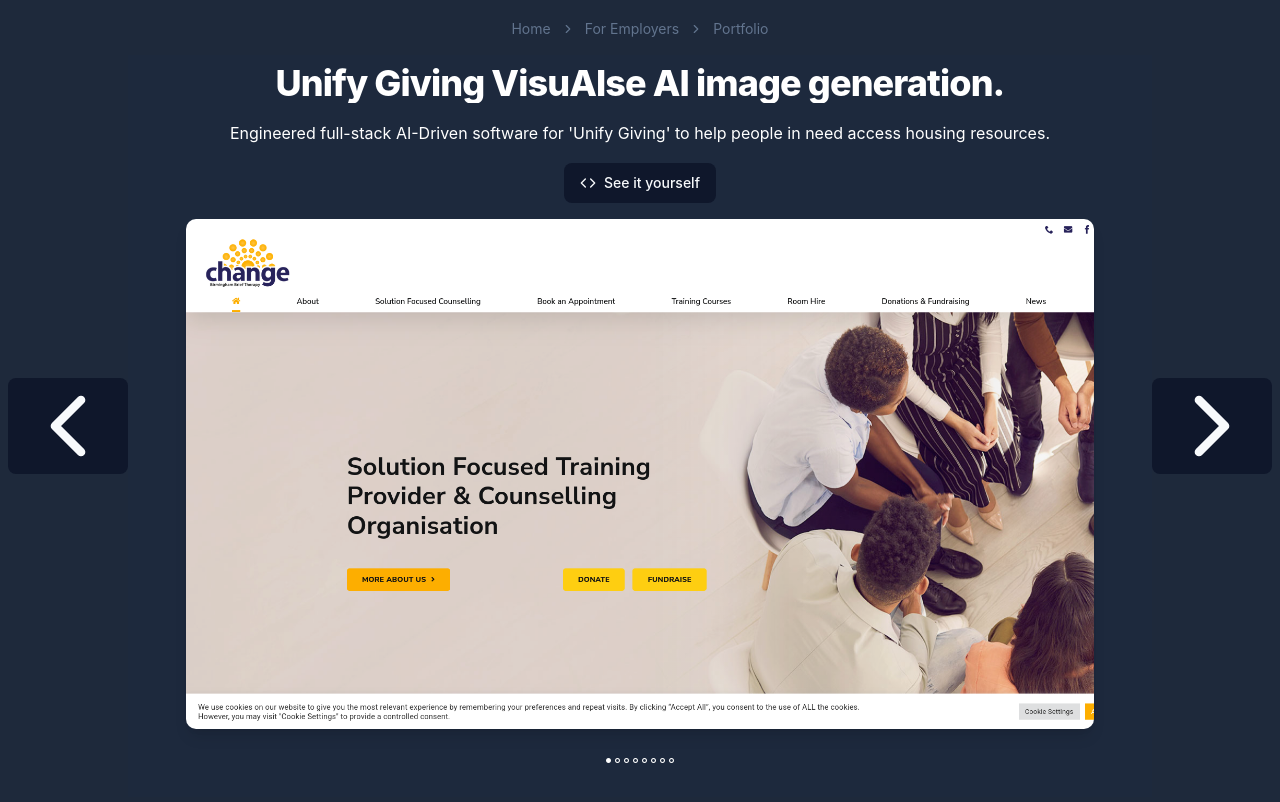
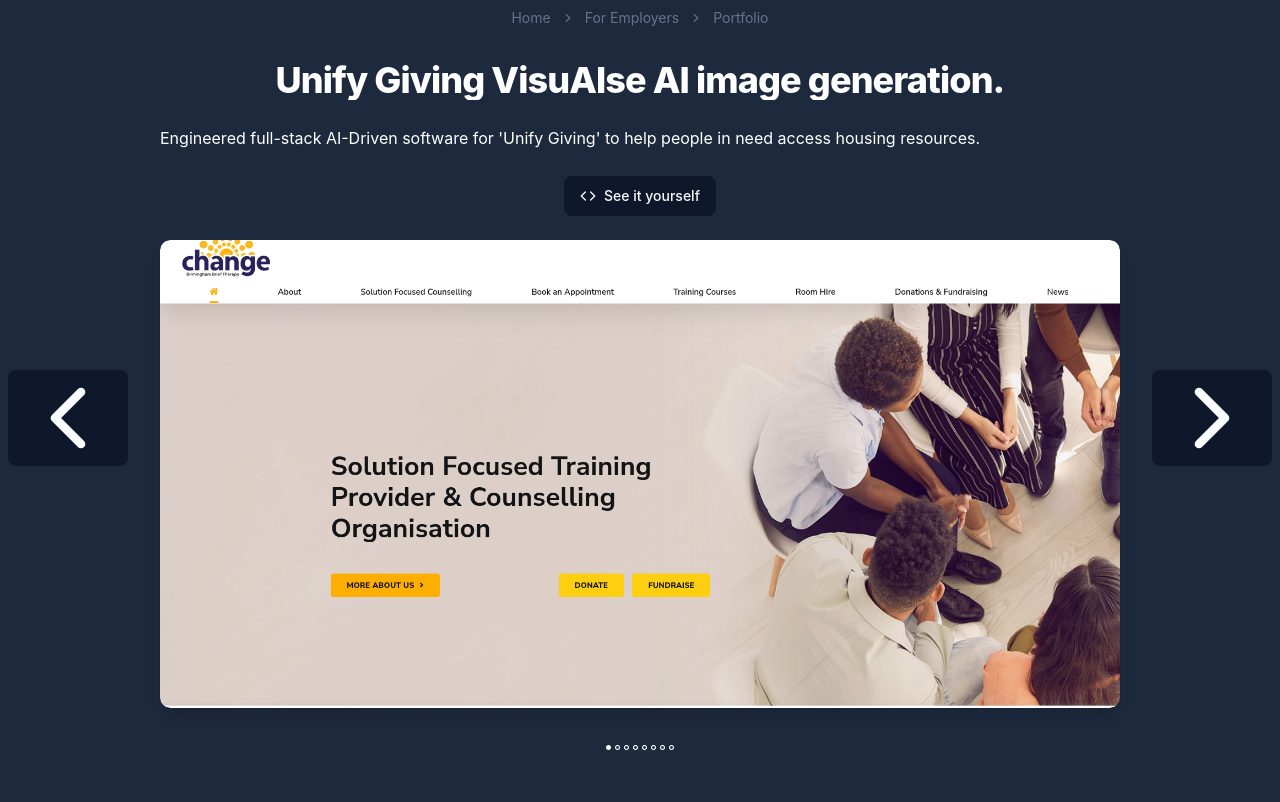
Before and after one commit to K0Stek122/k0stek122.github.io, a React (Vite) app: page /employers/portfolio in a window 1280 px wide. Shown: the top 802 px of the page. Built offline with nearby package versions, Linux system fonts and the light colour scheme.

Commit message:
Finally fixed portfolio page layout
Signed-off-by: K0Stek122 <kamilianos3@gmail.com>

```diff
--- a/src/components/ui/project-card.tsx
+++ b/src/components/ui/project-card.tsx
@@ -29,19 +29,19 @@ export const ProjectCard: React.FC<ProjectCardProps> = ({
     };
 
     const buttonStyle = "transition-transform duration-200 hover:scale-110 mb-4 mt-0 hover:cursor-pointer animate-fadeInUp";
-    const divStyle = "w-90/100 flex bg-slate-800 flex-col justify-center items-center p-2 h-full"
+    const divStyle = "flex-1 h-full min-w-0 flex bg-slate-800 flex-col items-center p-4 gap-2"
 
     return (
         <div
             className={`${divStyle} ${className}`}
         >
-            <H1 className="line-clamp-1 animate-fadeInUp">{projectTitle}</H1>
-            <P className="line-clamp-1 animate-fadeInUp">{projectDescription}</P>
+            <H1 className="line-clamp-1 animate-fadeInUp w-full">{projectTitle}</H1>
+            <P className="line-clamp-1 animate-fadeInUp w-full">{projectDescription}</P>
             <Button className={buttonStyle} size="lg" onClick={() => handleExternalLink(link)}>
                 <CodeIcon data-icon="inline-start" aria-hidden={false} />
                 See it yourself
             </Button>
-            <div className="w-90/100 max-w-90/100 aspect-[16/9] h-auto rounded-lg shadow-lg max-h-90/100 animate-fadeInUp">
+            <div className="w-full flex-1 min-h-0 rounded-lg shadow-lg animate-fadeInUp overflow-hidden">
                 <img src={image} className="rounded-lg h-full w-full object-cover"></img>
             </div>
             <P>
--- a/src/index.css
+++ b/src/index.css
@@ -123,6 +123,7 @@
   body, html {
       background-color: rgb(30, 41, 59);
     font-family: "Inter", "system-ui", "sans-serif";
+    overflow: hidden;
   }
 }
 
--- a/src/pages/employers.tsx
+++ b/src/pages/employers.tsx
@@ -29,7 +29,7 @@ const EmployersPage: React.FC<EmployersPageProps> = () => {
     };
 
     return (
-        <div className="flex flex-col items-center min-h-screen w-full bg-slate-800 gap-6 justify-center m-2 px-4">
+        <div className="flex flex-col overflow-x-hidden items-center min-h-screen w-full bg-slate-800 gap-6 justify-center m-2 px-4">
             <Breadcrumb className="animate-fadeInUp hover:text-white">
                 <BreadcrumbList>
                     <BreadcrumbItem>
@@ -124,7 +124,7 @@ const EmployersPage: React.FC<EmployersPageProps> = () => {
 
                 <H1>Full-Time & Part-Time Work</H1>
                 <P className="mr-4">
-                    I am seeking work in Software/Hardware Engineering & IT Support Engineering.
+                    I am seeking work in Software Engineering & IT Engineering.
                 </P>
                 <P>
                     I enjoy working in fast-paced environments where problem-solving and critical thinking are key.
--- a/src/pages/index.tsx
+++ b/src/pages/index.tsx
@@ -24,7 +24,7 @@ const IndexPage: React.FC<IndexPageProps> = () => {
     };
 
     return (
-        <div className="flex flex-col justify-center items-center h-screen bg-slat-800 m-2">
+        <div className="flex flex-col overflow-hidden justify-center items-center h-screen bg-slat-800 m-2">
             <Breadcrumb className="animate-fadeInUp hover:text-white pb-4 m-2">
                 <BreadcrumbList>
                     <BreadcrumbItem>
--- a/src/pages/portfolio.tsx
+++ b/src/pages/portfolio.tsx
@@ -87,7 +87,7 @@ export default function PortfolioPage() {
     const project = projects[currentProjectPointer];
 
     return (
-        <div className="flex flex-col justify-center items-center min-h-screen m-2">
+        <div className="flex flex-col items-center h-screen p-2">
             <Breadcrumb className="animate-fadeInUp hover:text-white pb-4">
                 <BreadcrumbList>
                     <BreadcrumbItem>
@@ -104,12 +104,10 @@ export default function PortfolioPage() {
                 </BreadcrumbList>
             </Breadcrumb>
 
-            <div className="flex flex-row justify-center items-center">
-                <div className="flex flex-row justify-center items-center max-w-15/100 h-auto">
-                    <LargeButton onClick={() => toggleProject(false)}>
-                        <ChevronLeft className="size-26" data-icon="inline-start" aria-hidden={false} />
-                    </LargeButton>
-                </div>
+            <div className="flex flex-row items-center gap-4 w-full flex-1 min-h-0">
+                <LargeButton onClick={() => toggleProject(false)}>
+                    <ChevronLeft className="size-26" data-icon="inline-start" aria-hidden={false} />
+                </LargeButton>
                 <ProjectCard
                     key={currentProjectPointer}
                     projectTitle={project.title}
@@ -119,11 +117,9 @@ export default function PortfolioPage() {
                     totalIndex={projects.length}
                     curIndex={currentProjectPointer}
                 />
-                <div className="flex flex-row justify-center items-center max-w-15/100">
-                    <LargeButton className="" onClick={() => toggleProject(true)}>
-                        <ChevronRight className="size-26" data-icon="inline-start" aria-hidden={false} />
-                    </LargeButton>
-                </div>
+                <LargeButton onClick={() => toggleProject(true)}>
+                    <ChevronRight className="size-26" data-icon="inline-start" aria-hidden={false} />
+                </LargeButton>
             </div>
 
 
```
